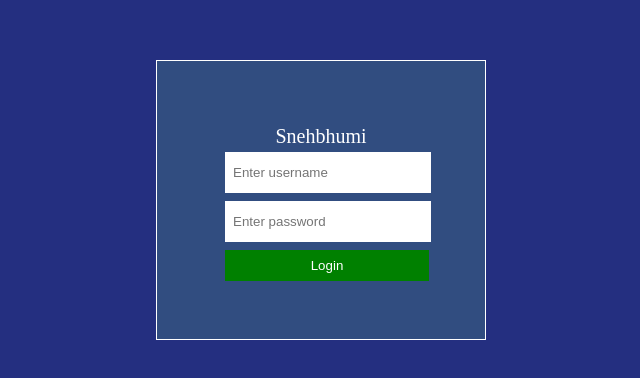
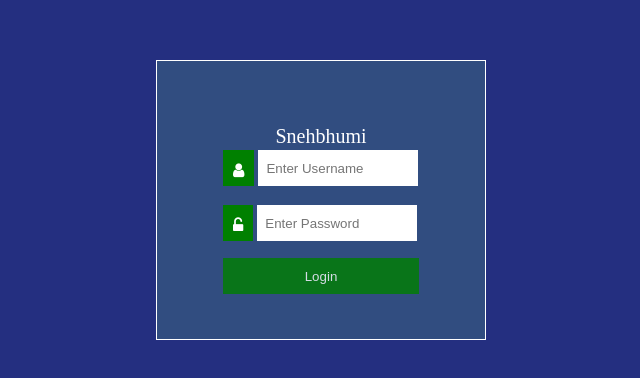
Before and after one commit to vipulpathe/Snehbhumi, an Angular app in the folder Snehbhumi-app/: page / in a window 1280 px wide. Shown: the part 200-578 px from the top of the page, without its empty margins (319-959 px from the left). Built offline with nearby package versions, Linux system fonts and the light colour scheme.

Commit message:
Added icons to input-fields.

```diff
--- a/Snehbhumi-app/src/app/login/login.component.css
+++ b/Snehbhumi-app/src/app/login/login.component.css
@@ -22,10 +22,6 @@
   margin: 2%;
 } */
 
-.appName{
-
-}
-
 #title {
   font-size: 20px;
   color: white;
@@ -33,19 +29,45 @@
 
 input {
   min-height: 15px;
-  height: 25px;
+  height: 20px;
   padding: 4%;
-  margin: 2%;
-  width: 190px;
+  margin: 1%;
+  width: 72%;
   border: none;
 }
 
-#loginBtn {
+/* Styling for icons*/
+
+.input-container {
+  display: -ms-flexbox; /* IE10 */
+  display: flex;
+  width: 100%;
+  margin-bottom: 15px;
+}
+
+.icon {
+  padding: 10px;
+  background: green;
+  color: white;
+  min-width: 5%;
+  text-align: center;
+  height: 14px;
+  margin: 1%;
+  padding-top: 6%;
+}
+
+/* Set a style for the submit button */
+.btn {
   background-color: green;
-  height: 31px;
-  padding: 0%;
-  margin: 2%;
-  width: 204px;
+  color: white;
+  /* padding: 0%; */
   border: none;
-  color: #fff;
+  cursor: pointer;
+  width: 98%;
+  opacity: 0.8;
+  height: 24%;
 }
+
+.btn:hover {
+  opacity: 1;
+}
--- a/Snehbhumi-app/src/app/login/login.component.html
+++ b/Snehbhumi-app/src/app/login/login.component.html
@@ -1,14 +1,19 @@
+<link rel="stylesheet" type="text/css" href="https://maxcdn.bootstrapcdn.com/font-awesome/4.7.0/css/font-awesome.min.css" />
 <form>
 
   <div class="container">
-    <span align="center" class="appName" id="title" >Snehbhumi</span>
-    <div class="row">
-      <input type="text" name="username" placeholder="Enter username">
+    <span id="title">Snehbhumi</span>
+    <div class="input-container">
+      <i class="fa fa-user icon"></i>
+      <input type="text" name="username" placeholder="Enter Username">
     </div>
-    <div class="row">
-      <input type="password" name="password" placeholder="Enter password">
+    <div class="input-container">
+        <i class="fa fa-unlock-alt icon"></i>
+      <input type="password" name="password" placeholder="Enter Password">
     </div>
 
-    <input type="submit" id="loginBtn" name="submit" value="Login" />
+    <button type="submit" class="btn">Login</button>
+
+
   </div>
 </form>
```
